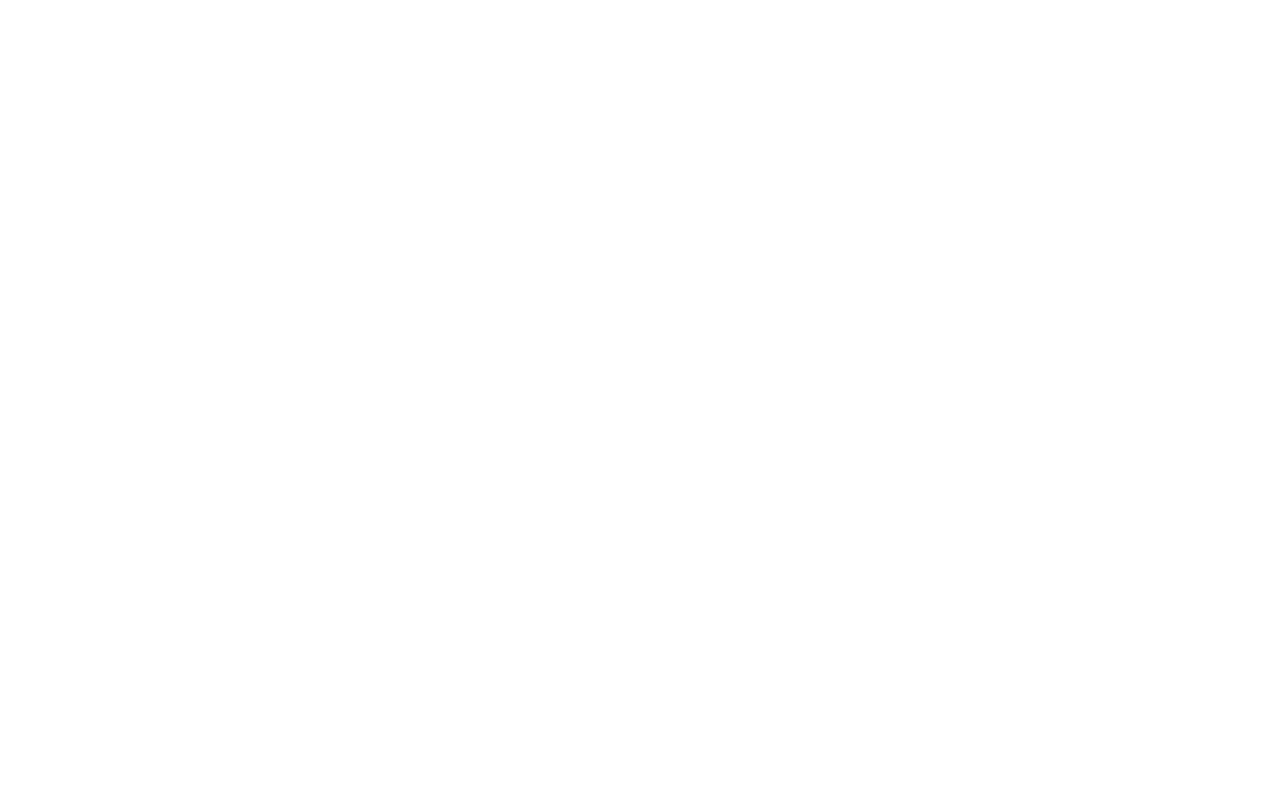
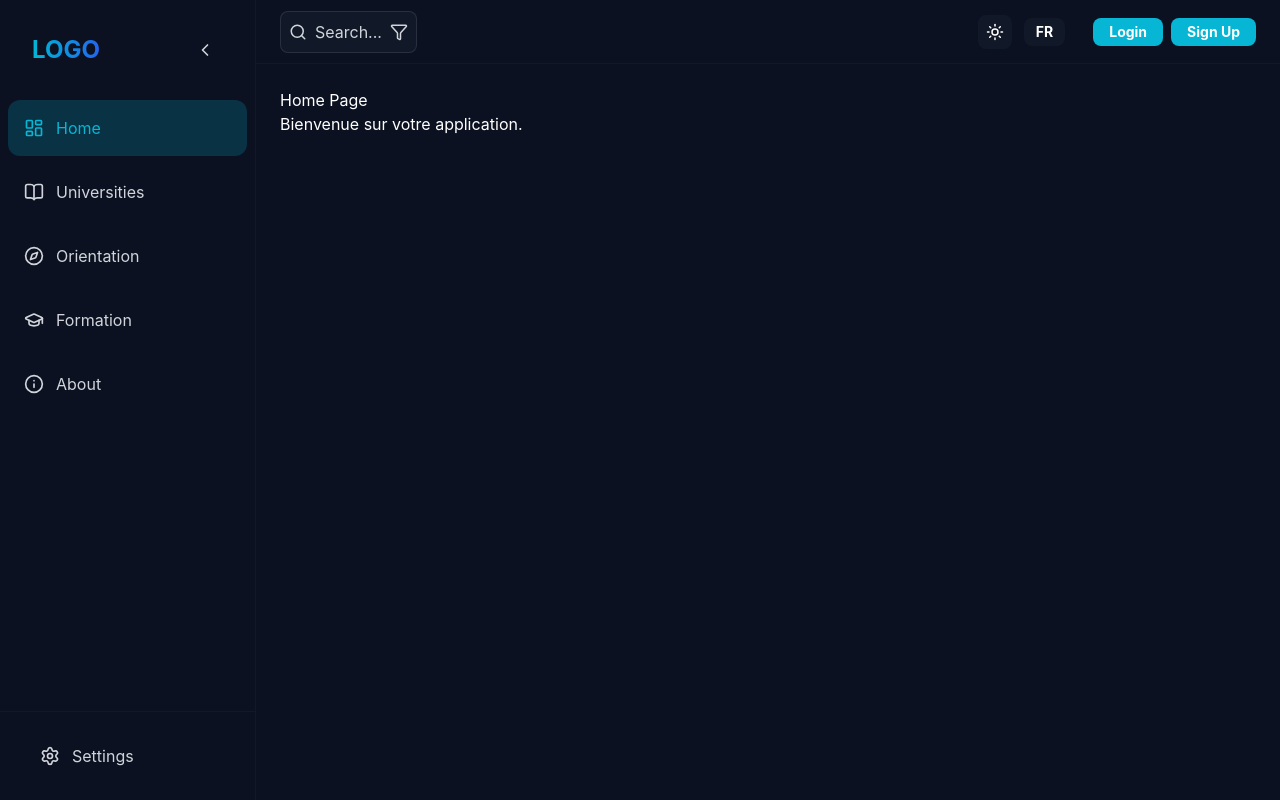
Before and after one commit to Fenohasina08/hackaton-frontend-bossy, a React (Vite) app: page /home in a window 1280 px wide. Built offline with nearby package versions, Linux system fonts and the light colour scheme.

Commit message:
feat(layouts, components, pages) : add Navigation

```diff
--- a/package.json
+++ b/package.json
@@ -12,6 +12,8 @@
   "dependencies": {
     "@tailwindcss/vite": "^4.2.4",
     "axios": "^1.15.2",
+    "framer-motion": "^12.38.0",
+    "lucide-react": "^1.11.0",
     "react": "^19.2.5",
     "react-dom": "^19.2.5",
     "react-router-dom": "^7.14.2",
--- a/src/App.jsx
+++ b/src/App.jsx
@@ -1,9 +1,18 @@
-import React from 'react';
+// src/App.jsx
+import { BrowserRouter as Router, Routes, Route, Navigate } from "react-router-dom";
+import NavigationLayout from "./layouts/NavigationLayout";
+import Home from "./pages/Home";
 
-function App() {
+export default function App() {
   return (
-     <div></div>
+    <Router>
+      <Routes>
+        <Route path="/" element={<Navigate to="/home" replace />} />
+        <Route path="/" element={<NavigationLayout />}>
+          <Route path="home" element={<Home />} />
+          {/* ... autres routes */}
+        </Route>
+      </Routes>
+    </Router>
   );
 }
-
-export default App;
--- /dev/null
+++ b/src/components/Header.jsx
@@ -0,0 +1,53 @@
+// src/components/Header.jsx
+import { useState } from 'react';
+import { Search, Filter, Sun, Moon, Globe, User, LogOut } from 'lucide-react';
+
+export default function Header({ isAuthenticated, toggleTheme, isDark, toggleLang, lang }) {
+  const [isSearchOpen, setIsSearchOpen] = useState(false);
+
+  return (
+    <header className="h-16 glass flex items-center justify-between px-6 border-b border-neutral-dark z-40">
+      {/* Search area */}
+      <div className="relative">
+        <button
+          onClick={() => setIsSearchOpen(!isSearchOpen)}
+          className="flex items-center gap-2 bg-neutral-dark p-2 rounded-lg text-neutral-light border border-neutral-white/10"
+        >
+          <Search size={18} /> <span>Search...</span> <Filter size={18} />
+        </button>
+
+        {isSearchOpen && (
+          <div className="absolute top-14 left-0 w-80 glass p-4 rounded-xl border border-neutral-white/10 shadow-xl z-50">
+            <input
+              type="text"
+              autoFocus
+              placeholder="Search content..."
+              className="w-full bg-neutral-dark/50 text-white p-2 rounded-lg outline-none border border-secondary/30"
+            />
+          </div>
+        )}
+      </div>
+
+      <div className="flex items-center gap-3">
+        <button onClick={toggleTheme} className="p-2 bg-neutral-dark rounded-lg hover:bg-neutral-white/10">
+            {isDark ? <Sun size={18} /> : <Moon size={18} />}
+        </button>
+        <button onClick={toggleLang} className="px-3 py-1 bg-neutral-dark rounded-lg text-sm font-bold hover:bg-neutral-white/10">
+            {lang.toUpperCase()}
+        </button>
+
+        {isAuthenticated ? (
+          <div className="flex items-center gap-3 ml-4">
+            <div className="w-8 h-8 rounded-full bg-secondary flex items-center justify-center"><User size={16}/></div>
+            <button className="flex items-center gap-2 text-sm text-red-400"><LogOut size={16}/>Logout</button>
+          </div>
+        ) : (
+          <div className="flex gap-2 ml-4">
+            <button className="px-4 py-1 bg-secondary rounded-lg text-sm font-bold">Login</button>
+            <button className="px-4 py-1 bg-secondary rounded-lg text-sm font-bold">Sign Up</button>
+          </div>
+        )}
+      </div>
+    </header>
+  );
+}
--- a/src/components/Sidebar.jsx
+++ b/src/components/Sidebar.jsx
@@ -1,12 +1,10 @@
-// components/SidebarContent.jsx
+// src/components/Sidebar.jsx
 import { useState, useEffect } from 'react';
 import { NavLink } from 'react-router-dom';
-import { LayoutDashboard, User, Briefcase, LayoutTemplate, Settings, ChevronLeft, ChevronRight, LogOut } from 'lucide-react';
-import LogoutModal from './LogoutModal';
+import { BookOpen, Compass, GraduationCap, Info, Settings, LayoutDashboard, ChevronLeft, ChevronRight } from 'lucide-react';
 
-export default function SidebarContent() {
+export default function Sidebar() {
   const [isCollapsed, setIsCollapsed] = useState(false);
-  const [isModalOpen, setIsModalOpen] = useState(false);
 
   useEffect(() => {
     const handleResize = () => setIsCollapsed(window.innerWidth < 768);
@@ -16,54 +14,40 @@ export default function SidebarContent() {
   }, []);
 
   const linkClass = ({ isActive }) =>
-    `flex items-center gap-3 p-4 mx-2 rounded-xl transition-all duration-300 whitespace-nowrap overflow-hidden ${isActive ? 'bg-secondary/20 text-secondary border border-secondary/50' : 'hover:bg-neutral-white/5 text-neutral-light'}`;
-
-  const handleLogout = () => {
-    setIsModalOpen(false);
-    console.log("User logged out");
-  };
+    `flex items-center gap-3 p-4 mx-2 rounded-xl transition-all duration-300 ${isActive ? 'bg-secondary/20 text-secondary' : 'text-neutral-light hover:bg-neutral-white/5'}`;
 
   return (
-    <>
-      <nav className={`flex flex-col h-full glass transition-all duration-300 ${isCollapsed ? 'w-20' : 'w-64'}`}>
-        <div className="p-6 flex items-center justify-between">
-          {!isCollapsed && <span className="font-bold text-transparent bg-clip-text bg-linear-to-r from-secondary to-accent-blue text-xl">Mon App CV</span>}
-          <button onClick={() => setIsCollapsed(!isCollapsed)} className="p-1.5 rounded-lg bg-neutral-white/5 hover:bg-neutral-white/10 text-neutral-light transition-colors">
+    <nav className={`h-full glass flex flex-col border-r border-neutral-dark transition-all duration-300 ${isCollapsed ? 'w-20' : 'w-64'}`}>
+      <div className="p-8 flex items-center justify-between">
+        {!isCollapsed && <span className="text-2xl font-bold text-transparent bg-clip-text bg-linear-to-r from-secondary to-accent-blue">LOGO</span>}
+        <button onClick={() => setIsCollapsed(!isCollapsed)} className="text-neutral-light p-2 hover:bg-neutral-white/10 rounded-lg">
           {isCollapsed ? <ChevronRight size={20} /> : <ChevronLeft size={20} />}
         </button>
       </div>
 
-        <ul className="flex-1 space-y-2">
+      {/* Liste de navigation scrollable */}
+      <ul className="flex-1 space-y-2 overflow-y-auto">
         {[
-            { to: "/dashboard", icon: <LayoutDashboard size={20} />, label: "Dashboard" },
-            { to: "/dashboard/profil", icon: <User size={20} />, label: "Profil" },
-            { to: "/dashboard/entretien", icon: <Briefcase size={20} />, label: "Entretien" },
-            { to: "/dashboard/model", icon: <LayoutTemplate size={20} />, label: "Model" },
-            { to: "/dashboard/setting", icon: <Settings size={20} />, label: "Setting" },
-          ].map((item) => (
+          {to: "/home", icon: <LayoutDashboard size={20}/>, label: "Home"},
+          {to: "/universities", icon: <BookOpen size={20}/>, label: "Universities"},
+          {to: "/orientation", icon: <Compass size={20}/>, label: "Orientation"},
+          {to: "/formation", icon: <GraduationCap size={20}/>, label: "Formation"},
+          {to: "/about", icon: <Info size={20}/>, label: "About"}
+        ].map(item => (
           <li key={item.to}>
-              <NavLink to={item.to} end={item.to === "/dashboard"} className={linkClass}>
-                <span className="shrink-0">{item.icon}</span>
-                {!isCollapsed && <span className="transition-opacity duration-300">{item.label}</span>}
+            <NavLink to={item.to} className={linkClass}>
+              {item.icon} {!isCollapsed && <span>{item.label}</span>}
             </NavLink>
           </li>
         ))}
       </ul>
 
-        <button
-          onClick={() => setIsModalOpen(true)}
-          className={`flex items-center gap-3 p-4 m-4 rounded-xl  bg-button text-white transition-all duration-300  hover:bg-button hover:text-neutral-white ${isCollapsed ? 'justify-center' : ''}`}
-        >
-          <LogOut size={20} className="shrink-0" />
-          {!isCollapsed && <span>Log out</span>}
-        </button>
+      {/* Settings fixé en bas (hors du bloc scrollable) */}
+      <div className="mt-auto p-4 border-t border-neutral-dark">
+        <NavLink to="/settings" className={linkClass}>
+          <Settings size={20} /> {!isCollapsed && <span>Settings</span>}
+        </NavLink>
+      </div>
     </nav>
-
-      <LogoutModal
-        isOpen={isModalOpen}
-        onClose={() => setIsModalOpen(false)}
-        onConfirm={handleLogout}
-      />
-    </>
   );
 }
--- a/src/layouts/NavigatioLayout.jsx
+++ /dev/null
@@ -1,22 +0,0 @@
-// components/DashboardLayout.jsx
-import { useState } from 'react';
-import { Outlet } from 'react-router-dom';
-import SidebarContent from './SidebarContent';
-
-export default function DashboardLayout() {
-  const [isCollapsed, setIsCollapsed] = useState(false);
-
-  return (
-    <div className="flex h-screen gradient-bg text-neutral-white overflow-hidden">
-      {/* Sidebar passe l'état en prop */}
-      <SidebarContent
-        isCollapsed={isCollapsed}
-        toggleSidebar={() => setIsCollapsed(!isCollapsed)}
-      />
-
-      <main className="flex-1 overflow-y-auto p-8 transition-all duration-300">
-        <Outlet />
-      </main>
-    </div>
-  );
-}
--- /dev/null
+++ b/src/layouts/NavigationLayout.jsx
@@ -0,0 +1,29 @@
+// src/layouts/NavigationLayout.jsx
+import { useState } from 'react';
+import { Outlet } from 'react-router-dom';
+import Header from '../components/Header';
+import Sidebar from '../components/Sidebar';
+
+export default function NavigationLayout() {
+  const [isAuthenticated] = useState(false); // Remplacez par votre logique AuthContext
+  const [isDark, setIsDark] = useState(true);
+  const [lang, setLang] = useState('fr');
+
+  return (
+    <div className={`${isDark ? 'dark' : ''} flex h-screen bg-background text-neutral-white`}>
+      <Sidebar />
+      <div className="flex-1 flex flex-col overflow-hidden">
+        <Header
+          isAuthenticated={isAuthenticated}
+          toggleTheme={() => setIsDark(!isDark)}
+          isDark={isDark}
+          toggleLang={() => setLang(lang === 'fr' ? 'en' : 'fr')}
+          lang={lang}
+        />
+        <main className="flex-1 overflow-y-auto p-6">
+          <Outlet />
+        </main>
+      </div>
+    </div>
+  );
+}
--- a/src/pages/Home.jsx
+++ b/src/pages/Home.jsx
@@ -1,9 +1,9 @@
-import { useState } from "react";
-
+// src/pages/Home.jsx
 export default function Home() {
- return (
-   <div className="min-h-screen bg-slate-950 flex items-center justify-center px-4 relative overflow-hidden text-black">
-     <p>Home</p>
-   </div>
- );
+  return (
+    <div className="text-white">
+      <h1>Home Page</h1>
+      <p>Bienvenue sur votre application.</p>
+    </div>
+  );
 }
```
Also changed, not shown: 2 other files (tests, documents, lock files or other folders). Lines whose indentation alone changed are shown as unchanged.
